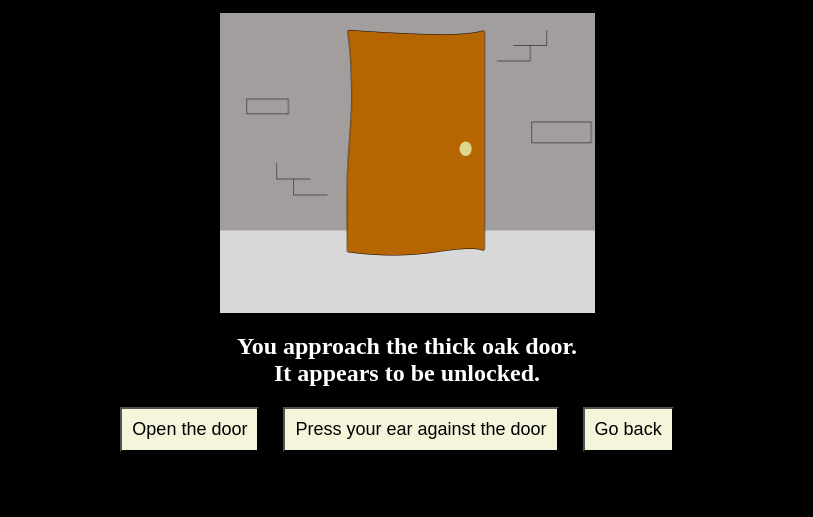
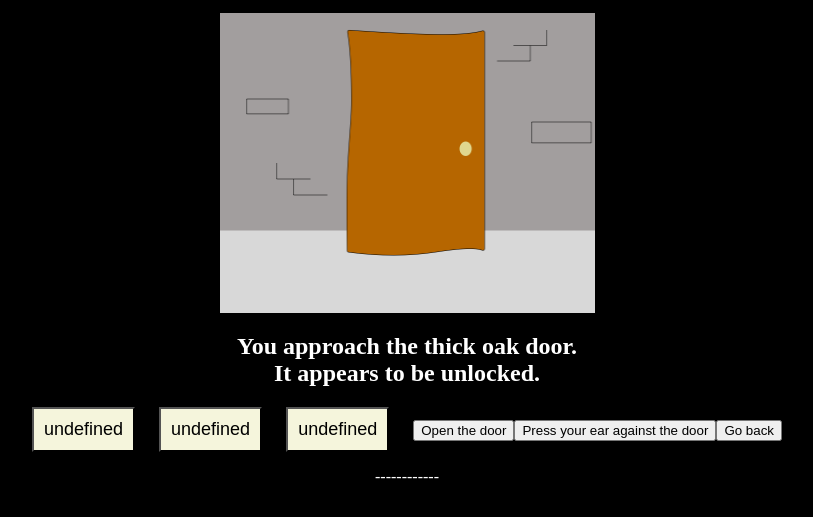
Before and after one commit to chalend/align-me, a plain HTML site: page align-me/index.html in a window 1280 px wide. Both pictures are taken after a click on the button "Go to the door". Shown: the part 101-618 px from the top of the page, without its empty margins (233-1046 px from the left). Drawn offline with Linux system fonts and the light colour scheme.

Commit message:
thank you shridhar!
refactoring?

```diff
--- a/align-me/index.html
+++ b/align-me/index.html
@@ -10,13 +10,15 @@
             <p>Generate a DnD character the fun way!</p>
             <img src="images/start.png" id="setting">
             <h2 id="question">something isn't working</h2>
-            <div class="choices">
+            <div id="choices">
                 <button class="choice" id="1"></button>
                 <button class="choice" id="2"></button>
                 <button class="choice" id="3"></button>
             </div>
             <p id="morality-results"></p>
             <p id="manners-results"></p>
+
+            <div id="bottom">------------</div>
         </div>
 
         <script>
@@ -64,20 +66,32 @@
                 document.getElementById("3").onclick = function(){parchment()};
             };
 
+
+
             var door = function(){
                 replenish();
                 manners = manners + 1;
                 roll = Math.floor(Math.random() * 20) + 1;
+                renderScreen({
+                  image: "door.png",
+                  text: "You approach the thick oak door.<br />It appears to be unlocked.",
+                  buttons: [
+                    {
+                      text: "Open the door",
+                      action: hallway()
+                    },
+                    {
+                      text: "Press your ear against the door",
+                      action: doorListen(),
+                    },
+                    {
+                      text: "Go back",
+                      action: start()
+                    }
+                  ]
+                });
+            };
 
-                document.getElementById("setting").src = "images/door.png";
-                document.getElementById("question").innerHTML = "You approach the thick oak door.<br />It appears to be unlocked.";
-                document.getElementById("1").innerHTML = "Open the door";
-                document.getElementById("1").onclick = function(){hallway()};
-                document.getElementById("2").innerHTML = "Press your ear against the door";
-                document.getElementById("2").onclick = function(){doorListen()};
-                document.getElementById("3").innerHTML = "Go back";
-                document.getElementById("3").onclick = function(){start()};
-            };
 
             var doorListen = function(){
                 replenish();
@@ -290,6 +304,61 @@
             goblin.damage = 2;
 
             start();
+
+            // renderScreen({
+            //   image: ..
+            //   text: ..
+            //   buttons: [
+            //     {
+            //       text: ..
+            //       action: ..
+            //     }
+            //   ]
+            // })
+
+            const renderScreen = (gameState) => {
+
+              // 1. take the image, and replace it in the DOM
+              document.getElementById("setting").src = "images/" + gameState.image;
+              // 2. Take the text and replace it
+              document.getElementById("question").innerHTML = gameState.text;
+              // 3. Take the buttons and render them
+
+              // Clear the buttons
+
+              // iterate thru each button
+              gameState.buttons.forEach(function(button) {
+                const { text, action } = button;
+
+                console.log(button)
+
+                // create a new div element
+                var optionEl = document.createElement("button");
+                // and give it some content
+                optionEl.innerHTML = text
+                optionEl.onclick = action
+                // add the text node to the newly created div
+                document.getElementById("choices").appendChild(optionEl);
+                // add the newly created element and its content into the DOM
+                // var currentButton = document.getElementById("bottom");
+                // document.body.insertBefore(choice, currentButton);
+              })
+              // create a button HTML thingy
+              // https://developer.mozilla.org/en-US/docs/Web/API/Document/createElement
+
+              // Attach the button to a particular DOM element
+              // appendChild()
+
+
+              document.getElementById("1").innerHTML = gameState.firstText;
+              document.getElementById("1").onclick = function(){gameState.firstFunc};
+              document.getElementById("2").innerHTML = gameState.secondText;
+              document.getElementById("2").onclick = function(){gameState.secondFunc};
+              document.getElementById("3").innerHTML = gameState.thirdText;
+              document.getElementById("3").onclick = function(){gameState.thirdFunc};
+
+            }
+
         </script>
     </body>
 </html>
```
Also changed, not shown: 1 other file.
